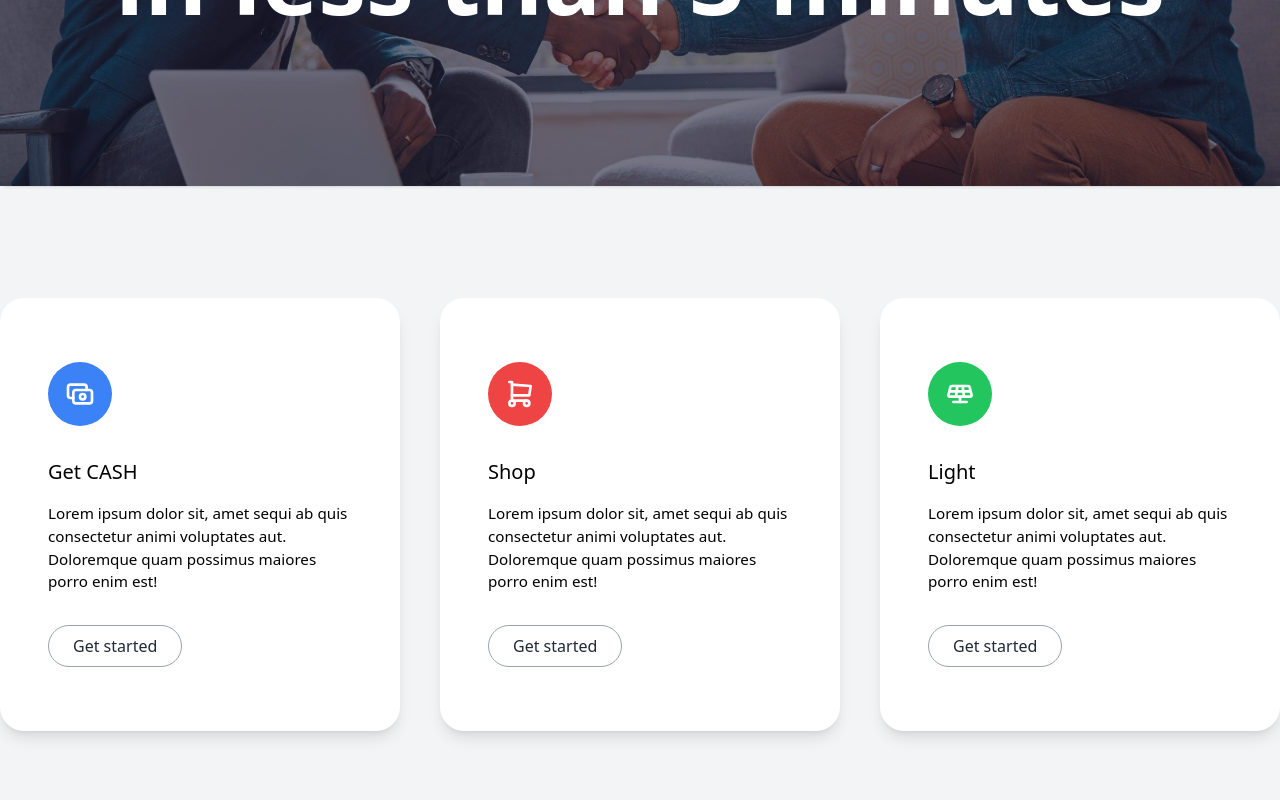
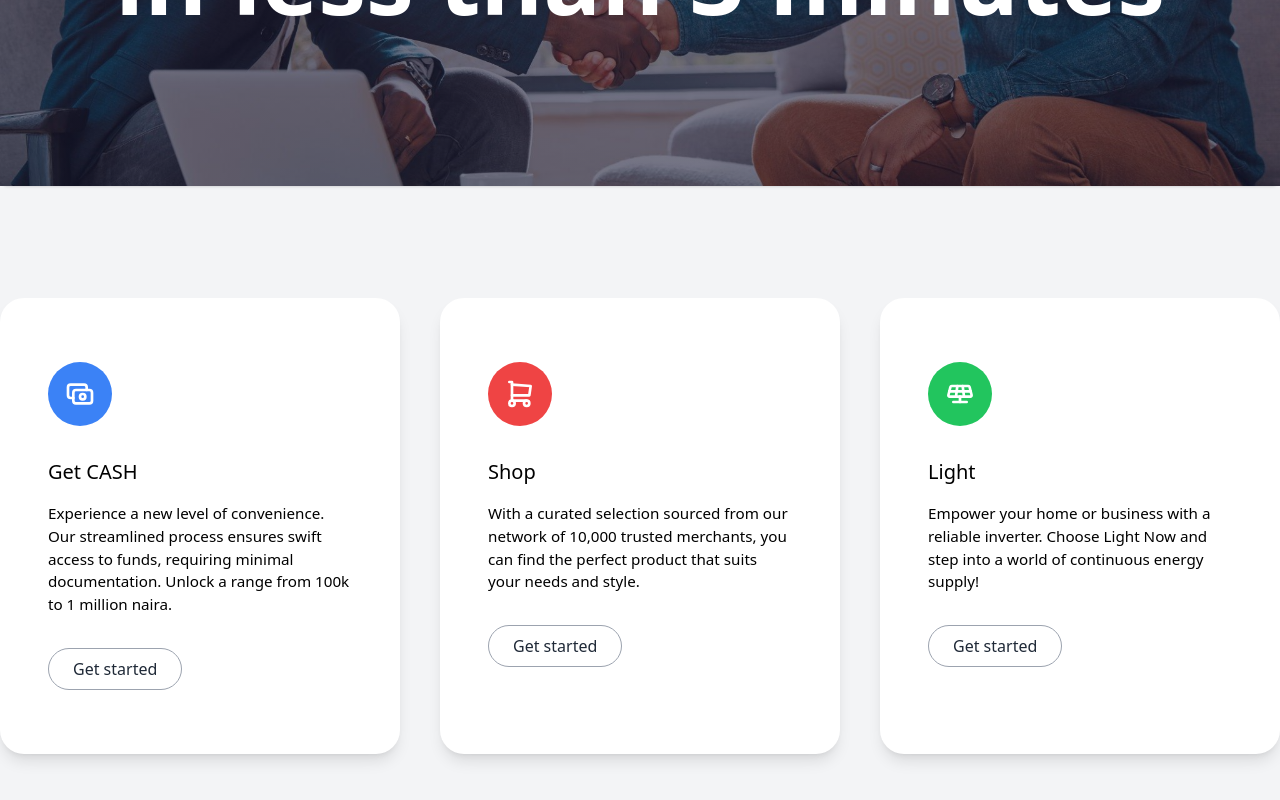
Before and after one commit to Creditclan-Tech-Limted/quick-loan, a Next.js app: page / in a window 1280 px wide. Shown: the part 462-1262 px from the top of the page. Built offline with nearby package versions, Linux system fonts and the light colour scheme.

Commit message:
feat: Added Cash, Shop and Meter Card

```diff
--- a/src/components/SecondHere.jsx
+++ b/src/components/SecondHere.jsx
@@ -47,7 +47,7 @@ const SecondHere = ({ referral_code }) => {
               Get CASH
             </h2>
             <p className="mt-4 text-[.95rem]">
-              Lorem ipsum dolor sit, amet sequi ab quis consectetur animi voluptates aut. Doloremque quam possimus maiores porro enim est!
+              Experience a new level of convenience. Our streamlined process ensures swift access to funds, requiring minimal documentation. Unlock a range from 100k to 1 million naira.
             </p>
             <Button className="mt-8" variant="outlined" color='black' onClick={handleOpenWidget}>
               Get started
@@ -63,7 +63,7 @@ const SecondHere = ({ referral_code }) => {
               Shop
             </h2>
             <p className="mt-4 text-[.95rem]">
-            Lorem ipsum dolor sit, amet sequi ab quis consectetur animi voluptates aut. Doloremque quam possimus maiores porro enim est!
+              With a curated selection sourced from our network of 10,000 trusted merchants, you can find the perfect product that suits your needs and style.
             </p>
             <Button className="mt-8" variant="outlined" color='black'>
               <a href="https://shop.clan.africa" target='_blank'>
@@ -81,7 +81,7 @@ const SecondHere = ({ referral_code }) => {
               Light
             </h2>
             <p className="mt-4 text-[.95rem]">
-            Lorem ipsum dolor sit, amet sequi ab quis consectetur animi voluptates aut. Doloremque quam possimus maiores porro enim est!
+              Empower your home or business with a reliable inverter. Choose Light Now and step into a world of continuous energy supply!
             </p>
             <Button className="mt-8" variant="outlined" color='black'>
               <a href="https://power.clan.africa" target='_blank'>
```
